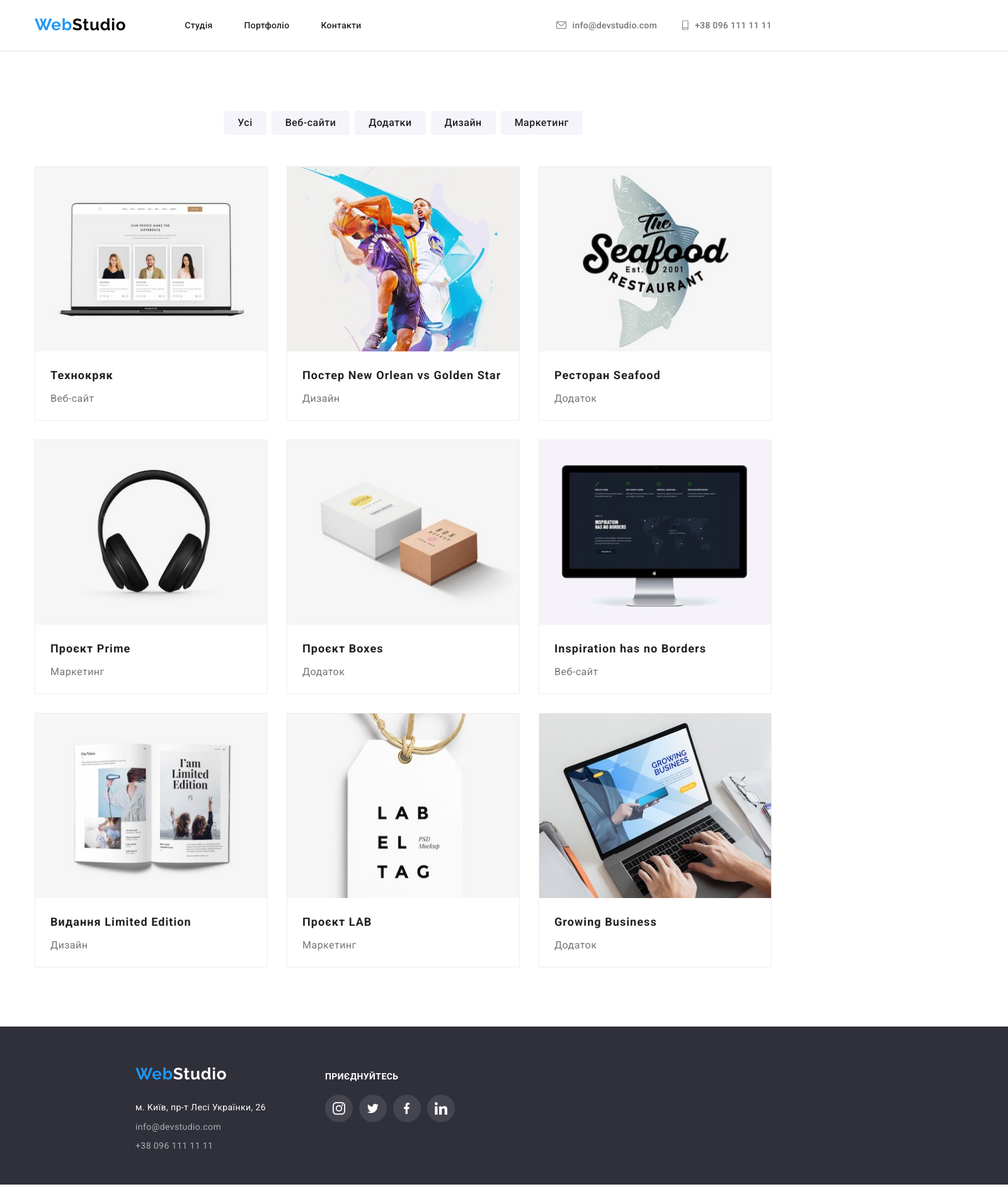
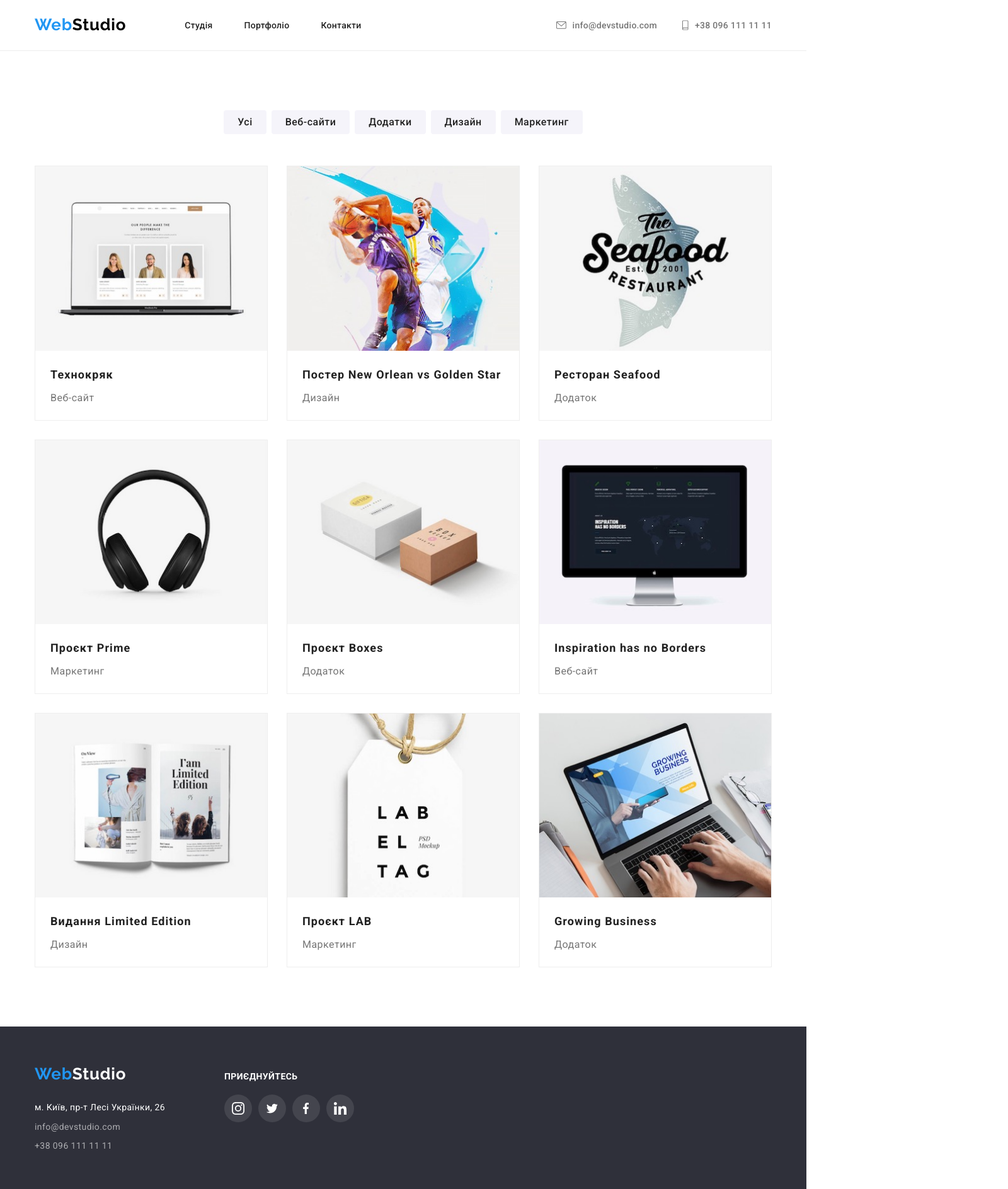
Before and after one commit to symeonm/goit-markup-hw-04, a plain HTML site: page portfolio.html in a window 1280 px wide. Shown: the whole page at 63% size, 1600 px wide, since content can reach past the window. Drawn offline with nearby package versions, Linux system fonts and the light colour scheme.

Commit message:
2 здача

```diff
--- a/css/styles.css
+++ b/css/styles.css
@@ -61,6 +61,11 @@ h6 {
 
 /* Шапка */
 
+.header {
+  border-bottom: 1px solid;
+  border-color: #ececec;
+}
+
 .site-logo {
   display: flex;
 }
@@ -113,15 +118,6 @@ h6 {
 .link-nav:hover,
 .link-nav:focus {
   color: var(--brand-color);
-}
-
-.line-box {
-  width: 1600px;
-  margin-left: auto;
-  margin-right: auto;
-  padding: 0;
-  border: 1px solid;
-  border-color: #ececec;
 }
 
 /* Контакти */
@@ -318,10 +314,6 @@ h6 {
 /* Команда */
 
 .team-background {
-  margin-left: auto;
-  margin-right: auto;
-  max-width: 1600px;
-  max-height: 708px;
   background-color: rgba(245, 244, 250, 1);
 }
 
@@ -407,7 +399,8 @@ h6 {
   height: 44px;
 }
 
-.social-link:hover {
+.social-link:hover,
+.social-link:focus {
   background-color: var(--brand-color);
   fill: #ffffff;
 }
@@ -453,19 +446,13 @@ h6 {
 /* Підвал */
 
 .footer {
-  margin-left: auto;
-  margin-right: auto;
-  width: 1600px;
-  height: 251px;
-
-  background-color: #2f303a;
+  background: #2f303a;
+  padding-top: 60px;
+  padding-bottom: 60px;
 }
 
 .container-footer {
   display: flex;
-  padding-top: 60px;
-  padding-bottom: 60px;
-
   align-items: baseline;
 }
 
@@ -557,6 +544,8 @@ h6 {
 .portfolio-button:focus {
   background: var(--brand-color);
   color: #ffffff;
+  box-shadow: 0px 3px 1px rgba(0, 0, 0, 0.1), 0px 1px 2px rgba(0, 0, 0, 0.08),
+    0px 2px 2px rgba(0, 0, 0, 0.12);
 }
 
 .all-button {
@@ -589,22 +578,12 @@ h6 {
 .portfolio-list {
   display: flex;
   flex-wrap: wrap;
+  gap: 30px;
   list-style-type: none;
 }
 
 .portfolio-card {
-  width: 370px;
-  height: 404px;
-  margin-right: 30px;
-  margin-bottom: 30px;
-}
-
-.portfolio-card:nth-child(3n) {
-  margin-right: 0;
-}
-
-.portfolio-card:nth-last-child(-n + 3) {
-  margin-bottom: 0;
+  flex-basis: calc((100% - 60px) / 3);
 }
 
 .portfolio-link {
--- a/portfolio.html
+++ b/portfolio.html
@@ -18,7 +18,7 @@
   <body>
     <!--Шапка-->
 
-    <header>
+    <header class="header">
       <div class="container main-nav">
         <div class="site-logo">
           <a href="./index.html" class="logo"
@@ -60,7 +60,6 @@
           </li>
         </ul>
       </div>
-      <div class="line-box"></div>
     </header>
     <!--Портфоліо-->
     <main>
@@ -87,7 +86,7 @@
           <h1 class="title-portfolio">Портфоліо</h1>
 
           <ul class="portfolio-list">
-            <li class="portfolio-card" weight="370px" height="404px">
+            <li class="portfolio-card">
               <a href="" class="portfolio-link">
                 <img
                   src="images/portfolio1.jpg"
@@ -200,10 +199,9 @@
       </section>
     </main>
     <!--Підвал-->
-    <div class="footer-background">
     <footer class="footer">
       <div class="container container-footer">
-          <div>
+        <div class="adrdress-footer">
           <a href="./index.html" class="logo logo-footer"
             ><span class="logo-blue">Web</span>Studio</a
           >
@@ -229,6 +227,7 @@
             </ul>
           </address>
         </div>
+
         <div class="footer-two">
           <h3 class="title-join">ПРИЄДНУЙТЕСЬ</h3>
           <ul class="client-list">
@@ -264,6 +263,5 @@
         </div>
       </div>
     </footer>
-    </div>
   </body>
 </html>
```
Also changed, not shown: index.html (+6 -7 lines), 1 other file. Lines whose indentation alone changed are shown as unchanged.
